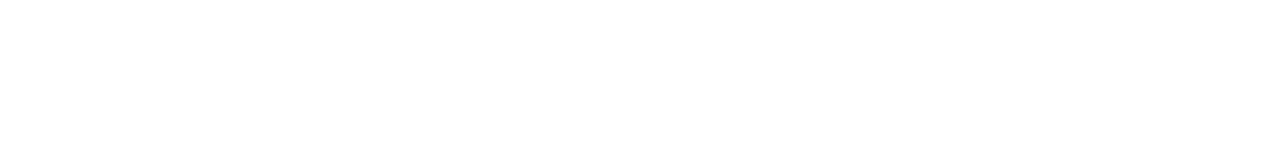
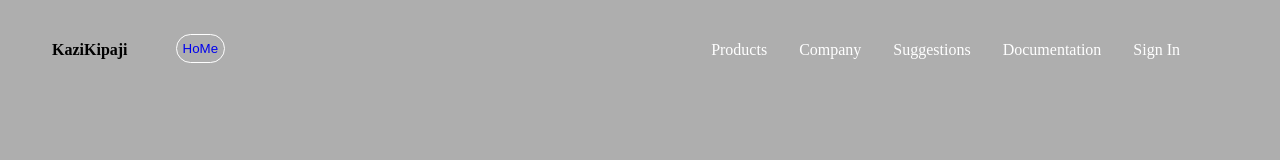
Before and after one commit to hancy97/NewStuffsLearned, a plain HTML site: page index.html in a window 1280 px wide. Drawn offline with Linux system fonts and the light colour scheme.

Commit message:
addition of header links

```diff
--- a/index.css
+++ b/index.css
@@ -1,3 +1,8 @@
+body {
+    padding: 12px;
+    background-color: #aeaeae;
+}
+
 .flex {
     display: flex;
 }
@@ -6,3 +11,34 @@
     align-items: center;
     text-align: center;
 }
+
+.justify {
+    justify-content: space-between;
+}
+
+a {
+    text-decoration: none;
+}
+
+.leftLinks button {
+    margin: 0.89rem 0rem 0rem 3rem;
+    max-width: 9rem;
+    /* padding: 0.5rem 0rem 0.5rem 0rem; */
+    border-radius: 1rem;
+    max-height: 1.8rem;
+    background-color: transparent;
+    border: solid 0.5px #fff;
+}
+
+.rightLinks a {
+    margin-left: 2rem;
+    color: #fff
+}
+
+nav {
+    /* background-color: #e5e5; */
+}
+
+header {
+    padding: 0 5rem 0 2rem;
+}
--- a/index.html
+++ b/index.html
@@ -10,6 +10,21 @@
 </head>
 
 <body>
+    <header>
+        <nav class="flex justify center">
+            <div class="flex leftLinks">
+                <h4>KaziKipaji</h4>
+                <button><a href="#">HoMe</a></button>
+            </div>
+            <div class="flex rightLinks">
+                <a href="#">Products</a>
+                <a href="#">Company</a>
+                <a href="#">Suggestions</a>
+                <a href="#">Documentation</a>
+                <a href="#">Sign In</a>
+            </div>
+        </nav>
+    </header>
 
 </body>
 
```
